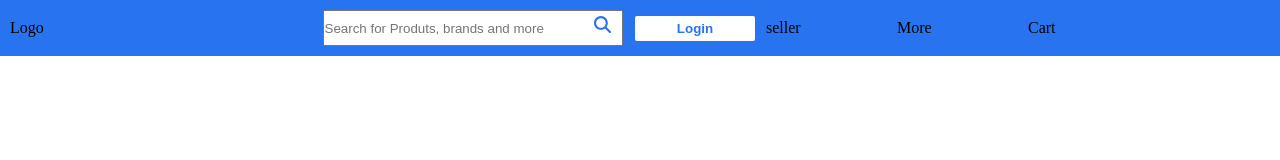
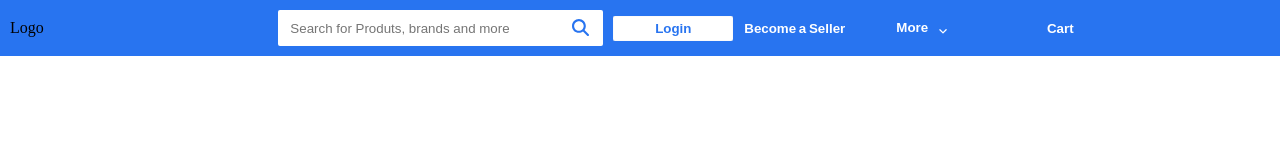
Before and after one commit to ahmed981-g/flipkart, a plain HTML site: page index.html in a window 1280 px wide. Drawn offline with Linux system fonts and the light colour scheme.

Commit message:
madeByDanish

```diff
--- a/index.html
+++ b/index.html
@@ -22,9 +22,16 @@
                 <td>
                     <button class="login">Login</button>
                 </td>
-                <td>seller</td>
-                <td>More</td>
-                <td>Cart</td>
+                <td><button class="seller">Become a Seller</button></td>
+                <td>
+                    <div class="arrow-more">
+                        <button class="more">More</button>
+                        <svg class="arrow" xmlns="http://www.w3.org/2000/svg" viewBox="0 0 448 512"><!--! Font Awesome Pro 6.2.1 by @fontawesome - https://fontawesome.com License - https://fontawesome.com/license (Commercial License) Copyright 2022 Fonticons, Inc. --><path d="M201.4 374.6c12.5 12.5 32.8 12.5 45.3 0l160-160c12.5-12.5 12.5-32.8 0-45.3s-32.8-12.5-45.3 0L224 306.7 86.6 169.4c-12.5-12.5-32.8-12.5-45.3 0s-12.5 32.8 0 45.3l160 160z"/></svg>
+                    </div>
+                </td>
+                <td>
+                    <button class="cart">Cart</button>
+                </td>
             </tr>
         </table>
     </header>
--- a/style.css
+++ b/style.css
@@ -17,18 +17,32 @@ td{
     width: 10%;
 }
 td:nth-child(1){
-    width: 25%;
+    width: 22%;
 }
 td:nth-child(2){
     width: 25%;
 }
+
+td:nth-child(4){
+    color: #fff;
+    width: 12%;
+}
+
+td:nth-child(5){
+    color: #fff;
+    width: 12%;
+}
+
 td:nth-child(6){
     width: 20%;
 }
 
 input[type=search]{
-    width: 300px;
+    width: 325px;
     height: 36px;
+    border-radius: 2px;
+    border: none;
+    outline: none;
 }
 
 input[type=search]:focus{
@@ -46,7 +60,7 @@ input[type=search]:active{
     width: 17px;
     height: 17px;
     position: absolute;
-    top: 6px;
+    top: 9px;
     right: 14px;
     font-weight: bold;
     fill: #2874f0;
@@ -65,3 +79,70 @@ input[type=search]:active{
     border-radius: 2px;
 
 }
+
+.seller{
+    font-weight: 800;
+    font-family: Arial, Helvetica, sans-serif;
+    outline: none;
+    background-color: #2874f0;
+    border: none;
+    color: #fff;
+    word-spacing: -1px;
+    letter-spacing: 0px;
+    cursor: pointer;
+
+}
+.more{
+    font-weight: 800;
+    font-family: Arial, Helvetica, sans-serif;
+    outline: none;
+    background-color: #2874f0;
+    border: none;
+    color: #fff;
+    word-spacing: -1px;
+    letter-spacing: 0px;
+    position: absolute;
+    cursor: pointer;
+    top: -8px;
+}
+
+.arrow{
+    width: 10px;
+    height: 10px;
+    position: absolute;
+    fill: #fff;
+    left: 76%;
+    rotate: 0deg;
+    cursor: pointer;
+    transition: .2s;
+    top: -2px;
+    left: 42px;
+
+}
+
+
+
+.cart{
+    font-weight: 800;
+    font-family: Arial, Helvetica, sans-serif;
+    outline: none;
+    background-color: #2874f0;
+    border: none;
+    color: #fff;
+    word-spacing: -1px;
+    letter-spacing: 0px;
+    cursor: pointer;
+}
+.arrow-more{
+    width: 10px;
+    transition: .1s;
+    position: relative;
+}
+
+.arrow-more:hover .arrow{
+    transform: rotate(-180deg);
+    transition: .1s;
+}
+input[type=search]::placeholder{
+    padding-left: 12px;
+}
```
Also changed, not shown: flipkart-plus.png (added), plus.png (added).
